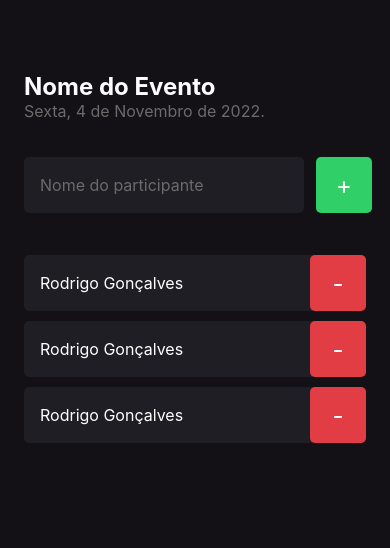
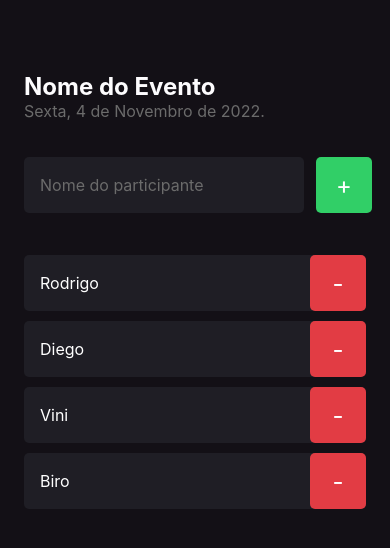
Before and after one commit to maiquitome/rocketseat-project-imhere, a React Native app: screen / in a window 390 px wide. Shown: the top 548 px of the page. Built offline with nearby package versions, Linux system fonts and the light colour scheme.

Commit message:
feat: :sparkles: add name property to Participant component

```diff
--- a/src/components/Participant/index.tsx
+++ b/src/components/Participant/index.tsx
@@ -1,10 +1,17 @@
 import { Text, TouchableOpacity, View } from "react-native";
 import { styles } from "./styles";
 
-export function Participant() {
+type Props = {
+  name: string;
+};
+
+export function Participant(/* props */ { name }: Props) {
   return (
     <View style={styles.container}>
-      <Text style={styles.name}>Rodrigo Gonçalves</Text>
+      <Text style={styles.name}>
+        {/* {props.name} */}
+        {name}
+      </Text>
       <TouchableOpacity style={styles.button}>
         <Text style={styles.buttonText}>-</Text>
       </TouchableOpacity>
--- a/src/screens/Home/index.tsx
+++ b/src/screens/Home/index.tsx
@@ -28,9 +28,10 @@
         </TouchableOpacity>
       </View>
 
-      <Participant />
-      <Participant />
-      <Participant />
+      <Participant name="Rodrigo" />
+      <Participant name="Diego" />
+      <Participant name="Vini" />
+      <Participant name="Biro" />
 
       <StatusBar style="auto" />
     </View>
```
